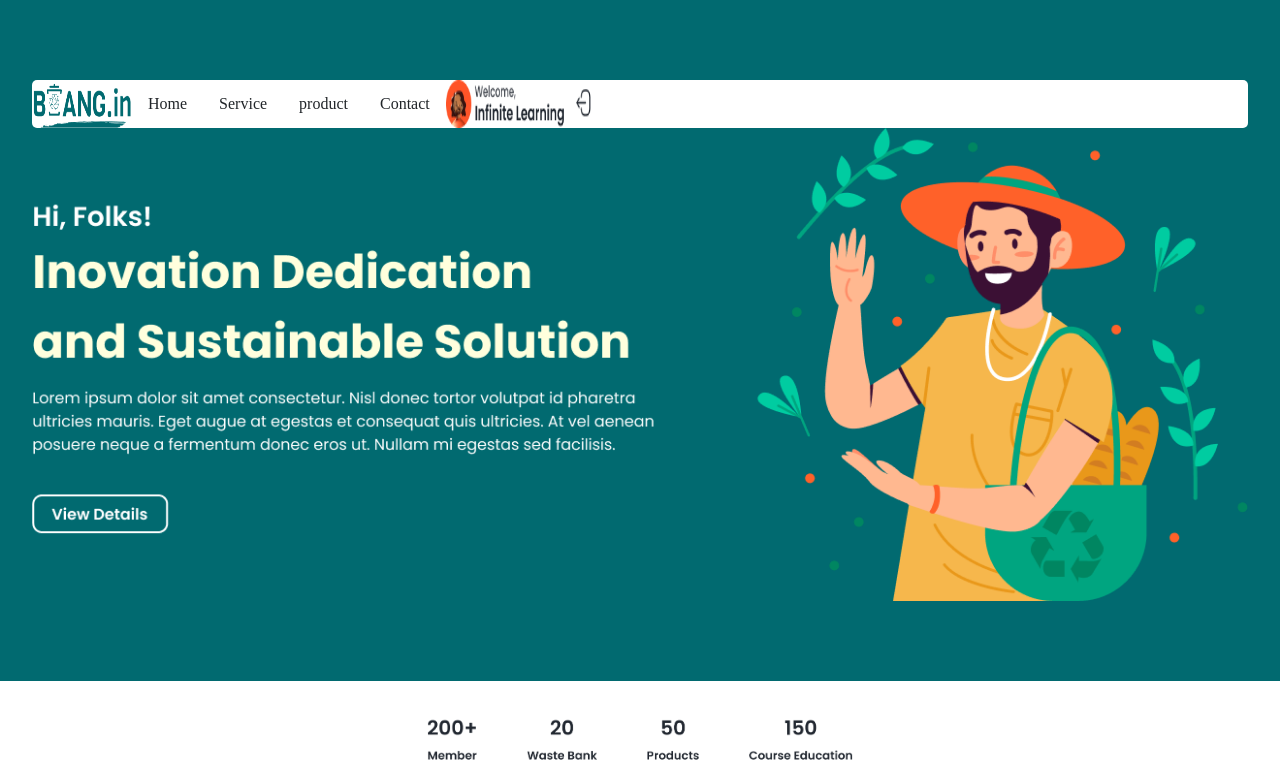
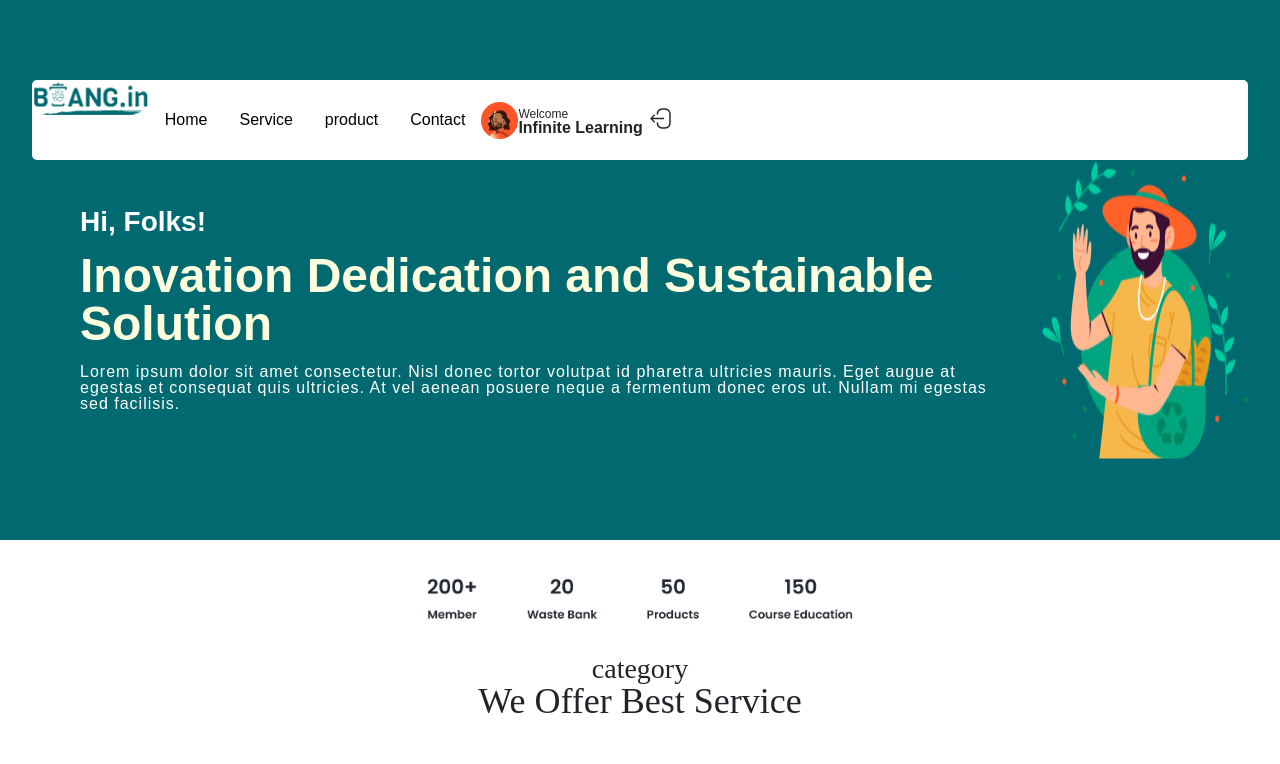
Before and after one commit to sonia1106/Dise-o_WebI, a plain HTML site: page evaluacion1/index.html in a window 1280 px wide. Shown: the top 764 px of the page. Drawn offline with nearby package versions, Linux system fonts and the light colour scheme.

Commit message:
evaluacion1

```diff
--- a/evaluacion1/assets/css/cabecera.css
+++ b/evaluacion1/assets/css/cabecera.css
@@ -10,27 +10,74 @@
 
 }
 .lista{
+    height: 80px;
     border-radius: 5px;
     background: #ffffff;
     flex-direction:row;
     display: flex;
+
 }
 .lista__nav{
     list-style: none;
     display: flex;
-
-
+    font-family: 'Poppins', sans-serif;
+    color: black;
+    justify-content: center;
+    align-items: center;
 }
 
 .logo__cabecera{
-    width: 100px;
-    justify-items: flex-start;
-}
-.logo__cabecera2{
-    width: 150px;
-    justify-content: end;
-
+    height: 35px;
+    justify-content: start;
+    align-items: center;
 }
 .menu__item{
     padding: 1rem;
 }
+.usuario{
+    display: flex;
+    justify-content: flex-end;
+    align-items: center;
+}
+.usuario__foto{
+    width: 37px;
+    height: 37px;
+    justify-content: flex-end;
+}
+.usuario__letras{
+    font-family: 'Poppins', sans-serif;
+    padding-top: 0.3rem;
+}
+
+.usuario__we{
+    font-size: 12px;
+}
+.usuario__mensaje{
+    font-size: 16px;
+    font-weight: bold;
+}
+.banner{
+    display: flex;
+}
+.banner__parrajo{
+    padding: 3rem;
+    font-family: 'Poppins', sans-serif;
+}
+.baner__inicio{
+    color: #ffffff;
+   font-weight:bold;
+   font-size: 28px;
+}
+.banner__titulo{
+    font-size: 48px;
+    color: #FFFFDD;
+    font-weight: bolder;
+    padding-top: 1rem;
+
+}
+.banner__frase{
+    font-size: 16px;
+    color: #ffffff;
+    padding-top: 1rem;
+    letter-spacing: 1px;
+}
--- a/evaluacion1/assets/css/producto.css
+++ b/evaluacion1/assets/css/producto.css
@@ -1,7 +1,7 @@
 .produtos{
     display: flex;
     flex-wrap: wrap;
-    background-color: aqua;
+
 }
 .produto{
 }
--- a/evaluacion1/index.html
+++ b/evaluacion1/index.html
@@ -5,7 +5,10 @@
     <meta name="viewport" content="width=device-width, initial-scale=1.0">
     <title>evaluacion</title>
     <link rel="stylesheet" href="https://cdn.jsdelivr.net/npm/bootstrap@5.1.3/dist/css/bootstrap.min.css" integrity="sha384-1BmE4kWBq78iYhFldvKuhfTAU6auU8tT94WrHftjDbrCEXSU1oBoqyl2QvZ6jIW3" crossorigin="anonymous">
-<script src="https://cdn.jsdelivr.net/npm/bootstrap@5.1.3/dist/js/bootstrap.bundle.min.js" integrity="sha384-ka7Sk0Gln4gmtz2MlQnikT1wXgYsOg+OMhuP+IlRH9sENBO0LRn5q+8nbTov4+1p" crossorigin="anonymous"></script>
+    <script src="https://cdn.jsdelivr.net/npm/bootstrap@5.1.3/dist/js/bootstrap.bundle.min.js" integrity="sha384-ka7Sk0Gln4gmtz2MlQnikT1wXgYsOg+OMhuP+IlRH9sENBO0LRn5q+8nbTov4+1p" crossorigin="anonymous"></script>
+    <link rel="preconnect" href="https://fonts.googleapis.com">
+    <link rel="preconnect" href="https://fonts.gstatic.com" crosorigin>
+    <link href="https://fonts.googleapis.com/css2?familia=Ventajas:ital,wght@0,100;0,200;0,300;1,100;1,200&ydisplay=swap" rel="stylesheet">
     <link rel="stylesheet" href="/evaluacion1/assets/css/cabecera.css">
     <link rel="stylesheet" href="/evaluacion1/assets/css/reset (1).css">
     <link rel="stylesheet" href="/evaluacion1/assets/css/cliente.css">
@@ -31,9 +34,26 @@
                     <A class="menu__enlace activo" href="#">Contact</A>
                 </li>
             </ul>
-            <img class="logo__cabecera2" src="/evaluacion1/assets/img/Group 133557.png" alt="">
+            <div class="usuario">
+                <img class="usuario__foto" src="/evaluacion1/assets/img/Rectangle 47.png" alt="">
+                <div class="usuario__letras">
+                    <h2 class="usuario__we">Welcome</h2>
+                    <h1 class="usuario__mensaje">Infinite Learning</h1>
+                </div>
+                <a class="usuario__salida" href="#"  ><img class="" src="/evaluacion1/assets/img/arrow-down.png" alt=""></a>
+            </div>
         </nav>
-        <img class="banner" src="/evaluacion1/assets/img/banner.png" alt="">
+        <div class="banner">
+            <div class="banner__parrajo">
+                <p class="baner__inicio">Hi, Folks!</p>
+                <h1 class="banner__titulo">Inovation Dedication
+                    and Sustainable Solution</h1>
+                <p class="banner__frase">Lorem ipsum dolor sit amet consectetur. Nisl donec tortor volutpat id pharetra ultricies mauris. Eget augue at egestas et consequat quis ultricies. At vel aenean posuere neque a fermentum donec eros ut. Nullam mi egestas sed facilisis.</p>
+
+            </div>
+            <img class="banner__img" src="/evaluacion1/assets/img/Component 3.png" alt="">
+        </div>
+
     </header>
     <main>
         <section class="cliente">
```
Also changed, not shown: evaluacion1/assets/img/Rectangle 47.png (added), 1 other file.
